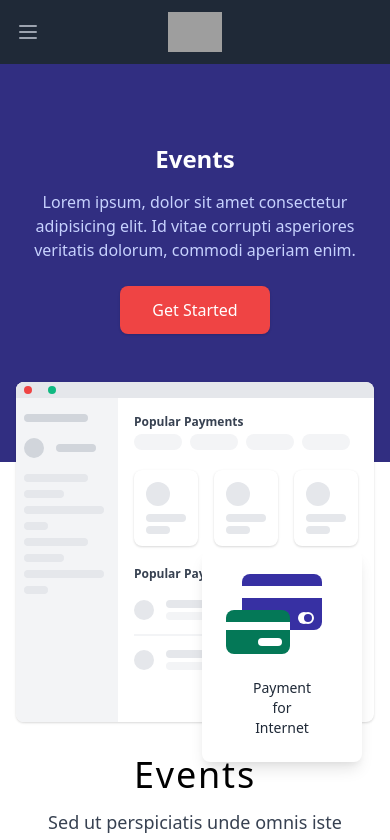
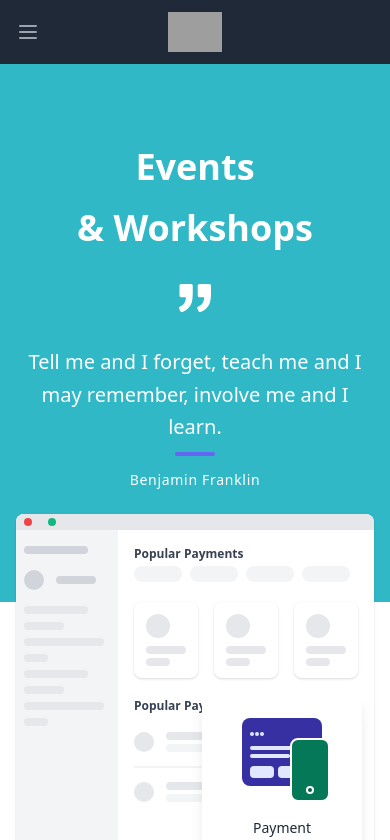
Before and after one commit to Cation-Coder6/iotkiit-aditya, a Next.js app: page /events in a window 390 px wide. Shown: the top 840 px of the page. Built offline with nearby package versions, Linux system fonts and the light colour scheme; grey boxes are pictures that could not be loaded.

Commit message:
Event header

```diff
--- a/components/Header.jsx
+++ b/components/Header.jsx
@@ -1,27 +1,30 @@
-const Header = () =>{
-  return(
+const Header = () => {
+  return (
     <div>
-  <div className="bg-indigo-900 md:overflow-hidden py-0">
+      <div className="bg-primary-default md:overflow-hidden py-0">
         <div className="px-4 py-20 md:pt-0">
           <div className="md:max-w-6xl md:mx-auto">
             <div className="md:flex md:flex-wrap">
               <div className="md:w-1/2 text-center md:text-left md:pt-16">
-            <h1 className="font-bold text-white text-2xl md:text-5xl leading-tight mb-4">
-              Events
+                <h1 className="font-bold text-white text-4xl md:text-5xl leading-tight mb-4">
+                  Events <br /><div className = "pt-4">&amp; Workshops</div>
                 </h1>
-            <p className="text-indigo-200 md:text-xl md:pr-48">
-              Lorem ipsum, dolor sit amet consectetur adipisicing elit. Id
-              vitae corrupti asperiores veritatis dolorum, commodi aperiam
-              enim.
-            </p>
-            <a href="#" className="mt-6 mb-12 md:mb-0 md:mt-10 inline-block py-3 px-8 text-white bg-red-500 hover:bg-red-600 rounded-lg shadow">Get Started</a>
+                  <div class="xl:w-full lg:w-3/4 mt-4 w-full mx-auto sm:text-left  text-center inline-block">
+                    <svg xmlns="http://www.w3.org/2000/svg" fill="currentColor" class="inline-block w-8 h-8 text-white mb-8" viewBox="0 0 975.036 975.036">
+                      <path d="M925.036 57.197h-304c-27.6 0-50 22.4-50 50v304c0 27.601 22.4 50 50 50h145.5c-1.9 79.601-20.4 143.3-55.4 191.2-27.6 37.8-69.399 69.1-125.3 93.8-25.7 11.3-36.8 41.7-24.8 67.101l36 76c11.6 24.399 40.3 35.1 65.1 24.399 66.2-28.6 122.101-64.8 167.7-108.8 55.601-53.7 93.7-114.3 114.3-181.9 20.601-67.6 30.9-159.8 30.9-276.8v-239c0-27.599-22.401-50-50-50zM106.036 913.497c65.4-28.5 121-64.699 166.9-108.6 56.1-53.7 94.4-114.1 115-181.2 20.6-67.1 30.899-159.6 30.899-277.5v-239c0-27.6-22.399-50-50-50h-304c-27.6 0-50 22.4-50 50v304c0 27.601 22.4 50 50 50h145.5c-1.9 79.601-20.4 143.3-55.4 191.2-27.6 37.8-69.4 69.1-125.3 93.8-25.7 11.3-36.8 41.7-24.8 67.101l35.9 75.8c11.601 24.399 40.501 35.2 65.301 24.399z"></path>
+                    </svg>
+                    <p class="leading-relaxed text-white text-xl">Tell me and I forget, teach me and I may remember, involve me and I learn.</p>
+                    <span class="inline-block h-1 w-10 rounded bg-indigo-500 mt-2 mb-2"></span>
+                    <h2 class="text-white font-medium title-font tracking-wider text-sm">Benjamin Franklin</h2>
+                    <br />
                   </div>
-          <div className="md:w-1/2 relative">
+              </div>
+              <div className="md:w-1/2 relative pt-2">
                 <div className="hidden md:block">
-              <div className="-ml-24 -mb-40 absolute left-0 bottom-0 w-40 bg-white rounded-lg shadow-lg px-6 py-8" style={{transform: 'rotate(-8deg)'}}>
+                  <div className="-ml-24 -mb-40 absolute left-0 bottom-0 w-40 bg-white rounded-lg shadow-lg px-6 py-8" style={{ transform: 'rotate(-8deg)' }}>
                     <div className="bg-indigo-800 mx-auto rounded-lg px-2 pb-2 relative mb-8">
                       <div className="mb-1">
-                    <span className="w-1 h-1 bg-indigo-100 rounded-full inline-block" style={{marginRight: 1}} /><span className="w-1 h-1 bg-indigo-100 rounded-full inline-block" style={{marginRight: 1}} /><span className="w-1 h-1 bg-indigo-100 rounded-full inline-block" />
+                        <span className="w-1 h-1 bg-indigo-100 rounded-full inline-block" style={{ marginRight: 1 }} /><span className="w-1 h-1 bg-indigo-100 rounded-full inline-block" style={{ marginRight: 1 }} /><span className="w-1 h-1 bg-indigo-100 rounded-full inline-block" />
                       </div>
                       <div className="h-1 w-12 bg-indigo-100 rounded mb-1" />
                       <div className="h-1 w-10 bg-indigo-100 rounded mb-2" />
@@ -36,10 +39,10 @@
                       Online <br />Services
                 </div>
                   </div>
-              <div className="ml-24 mb-16 absolute left-0 bottom-0 w-40 bg-white rounded-lg shadow-lg px-6 py-8" style={{transform: 'rotate(-8deg)', zIndex: 2}}>
+                  <div className="ml-24 mb-16 absolute left-0 bottom-0 w-40 bg-white rounded-lg shadow-lg px-6 py-8" style={{ transform: 'rotate(-8deg)', zIndex: 2 }}>
                     <div className="bg-indigo-800 mx-auto rounded-lg relative mb-8 py-2 w-20 border-2 border-white">
-                  <div className="h-8 bg-green-700 w-8 rounded absolute left-0 top-0 -mt-3 ml-4" style={{transform: 'rotate(-45deg)', zIndex: -1}} />
-                  <div className="h-8 bg-green-800 w-8 rounded absolute left-0 top-0 -mt-3 ml-8" style={{transform: 'rotate(-12deg)', zIndex: -2}} />
+                      <div className="h-8 bg-green-700 w-8 rounded absolute left-0 top-0 -mt-3 ml-4" style={{ transform: 'rotate(-45deg)', zIndex: -1 }} />
+                      <div className="h-8 bg-green-800 w-8 rounded absolute left-0 top-0 -mt-3 ml-8" style={{ transform: 'rotate(-12deg)', zIndex: -2 }} />
                       <div className="flex items-center justify-center h-6 bg-indigo-800 w-6 rounded-l-lg ml-auto border-4 border-white -mr-1">
                         <div className="h-2 w-2 rounded-full bg-indigo-800 border-2 border-white" />
                       </div>
@@ -49,7 +52,7 @@
                       Banking Services
                 </div>
                   </div>
-              <div className="ml-32 absolute left-0 bottom-0 w-48 bg-white rounded-lg shadow-lg px-10 py-8" style={{transform: 'rotate(-8deg)', zIndex: 2, marginBottom: '-220px'}}>
+                  <div className="ml-32 absolute left-0 bottom-0 w-48 bg-white rounded-lg shadow-lg px-10 py-8" style={{ transform: 'rotate(-8deg)', zIndex: 2, marginBottom: '-220px' }}>
                     <div className="bg-indigo-800 mx-auto rounded-lg pt-4 mb-16 relative">
                       <div className="h-4 bg-white" />
                       <div className="text-right my-2 pb-1">
@@ -65,11 +68,11 @@
                       Payment for <br />Internet
                 </div>
                   </div>
-              <div className="mt-10 w-full absolute right-0 top-0 flex rounded-lg bg-white overflow-hidden shadow-lg" style={{transform: 'rotate(-8deg)', marginRight: '-250px', zIndex: 1}}>
-                <div className="w-32 bg-gray-200" style={{height: 560}} />
+                  <div className="mt-10 w-full absolute right-0 top-0 flex rounded-lg bg-white overflow-hidden shadow-lg" style={{ transform: 'rotate(-8deg)', marginRight: '-250px', zIndex: 1 }}>
+                    <div className="w-32 bg-gray-200" style={{ height: 560 }} />
                     <div className="flex-1 p-6">
                       <h2 className="text-lg text-gray-700 font-bold mb-3">
-                    Popular Payments
+                        Popular Courses
                   </h2>
                       <div className="flex mb-5">
                         <div className="w-16 rounded-full bg-gray-100 py-2 px-4 mr-2">
@@ -109,7 +112,7 @@
                         </div>
                       </div>
                       <h2 className="text-lg text-gray-700 font-bold mb-3">
-                    Popular Payments
+                        Hands-On Workshops
                   </h2>
                       <div className="w-full flex flex-wrap justify-between items-center border-b-2 border-gray-100 py-3">
                         <div className="w-1/3">
@@ -170,7 +173,7 @@
                       </div>
                     </div>
                   </div>
-              <div className="w-full absolute left-0 bottom-0 ml-1" style={{transform: 'rotate(-8deg)', zIndex: 1, marginBottom: '-360px'}}>
+                  <div className="w-full absolute left-0 bottom-0 ml-1" style={{ transform: 'rotate(-8deg)', zIndex: 1, marginBottom: '-360px' }}>
                     <div className="grid--gray h-48 w-48" />
                   </div>
                 </div>
@@ -180,7 +183,7 @@
                     <span className="h-2 w-2 rounded-full bg-orange-400 inline-block mr-1" />
                     <span className="h-2 w-2 rounded-full bg-green-500 inline-block mr-1" />
                   </div>
-              <div className="w-32 bg-gray-100 px-2 py-8" style={{height: 340}}>
+                  <div className="w-32 bg-gray-100 px-2 py-8" style={{ height: 340 }}>
                     <div className="h-2 w-16 bg-gray-300 rounded-full mb-4" />
                     <div className="flex items-center mb-4">
                       <div className="h-5 w-5 rounded-full bg-gray-300 mr-3 flex-shrink-0" />
@@ -273,17 +276,19 @@
                     </div>
                   </div>
                 </div>
-            <div className="mr-3 md:hidden absolute right-0 bottom-0 w-40 bg-white rounded-lg shadow-lg px-10 py-6" style={{zIndex: 2, marginBottom: '-380px'}}>
-              <div className="bg-indigo-800 mx-auto rounded-lg w-20 pt-3 mb-12 relative">
-                <div className="h-3 bg-white" />
-                <div className="text-right my-2">
-                  <div className="inline-flex w-3 h-3 rounded-full bg-white -mr-2" />
-                  <div className="inline-flex w-3 h-3 rounded-full bg-indigo-800 border-2 border-white mr-2" />
+                <div className="mr-3 md:hidden absolute right-0 bottom-0 w-40 bg-white rounded-lg shadow-lg px-10 py-6" style={{ zIndex: 2, marginBottom: '-380px' }}>
+                  <div className="bg-indigo-800 mx-auto rounded-lg px-2 pb-2 relative mb-8">
+                    <div className="mb-1">
+                      <span className="w-1 h-1 bg-indigo-100 rounded-full inline-block" style={{ marginRight: 1 }} /><span className="w-1 h-1 bg-indigo-100 rounded-full inline-block" style={{ marginRight: 1 }} /><span className="w-1 h-1 bg-indigo-100 rounded-full inline-block" />
                     </div>
-                <div className="-ml-4 -mb-6 absolute left-0 bottom-0 w-16 bg-green-700 mx-auto rounded-lg pb-2 pt-3">
-                  <div className="h-2 bg-white mb-2" />
-                  <div className="h-2 bg-white w-6 ml-auto rounded mr-2" />
+                    <div className="h-1 w-12 bg-indigo-100 rounded mb-1" />
+                    <div className="h-1 w-10 bg-indigo-100 rounded mb-2" />
+                    <div className="flex">
+                      <div className="w-6 h-3 rounded bg-indigo-100 mr-1" />
+                      <div className="w-6 h-3 rounded bg-indigo-100" />
                     </div>
+                    <div className="-mr-2 -mb-4 absolute bottom-0 right-0 h-16 w-10 rounded-lg bg-green-700 border-2 border-white" />
+                    <div className="w-2 h-2 rounded-full bg-green-800 mx-auto absolute bottom-0 right-0 mr-2 -mb-2 z-10 border-2 border-white" />
                   </div>
                   <div className="text-gray-800 text-center text-sm">
                     Payment for <br />Internet
--- a/components/bullets/Tick.jsx
+++ b/components/bullets/Tick.jsx
@@ -1,7 +1,7 @@
 
 const Tick = () => {
   return (
-    <svg className="w-6 h-6 align-middle" width={24} height={24} viewBox="0 0 24 24" fill="none" stroke="currentColor" strokewidth={2} strokelinecap="round" strokelinejoin="round">
+    <svg className="w-6 h-6 align-middle" width={24} height={24} viewBox="0 0 24 24" fill="none" stroke="currentColor" strokewidth={2} strokelinecap="round" strokeLinejoin="round">
       <path d="M22 11.08V12a10 10 0 1 1-5.93-9.14" />
       <polyline points="22 4 12 14.01 9 11.01" />
     </svg>
```
Lines whose indentation alone changed are shown as unchanged.
